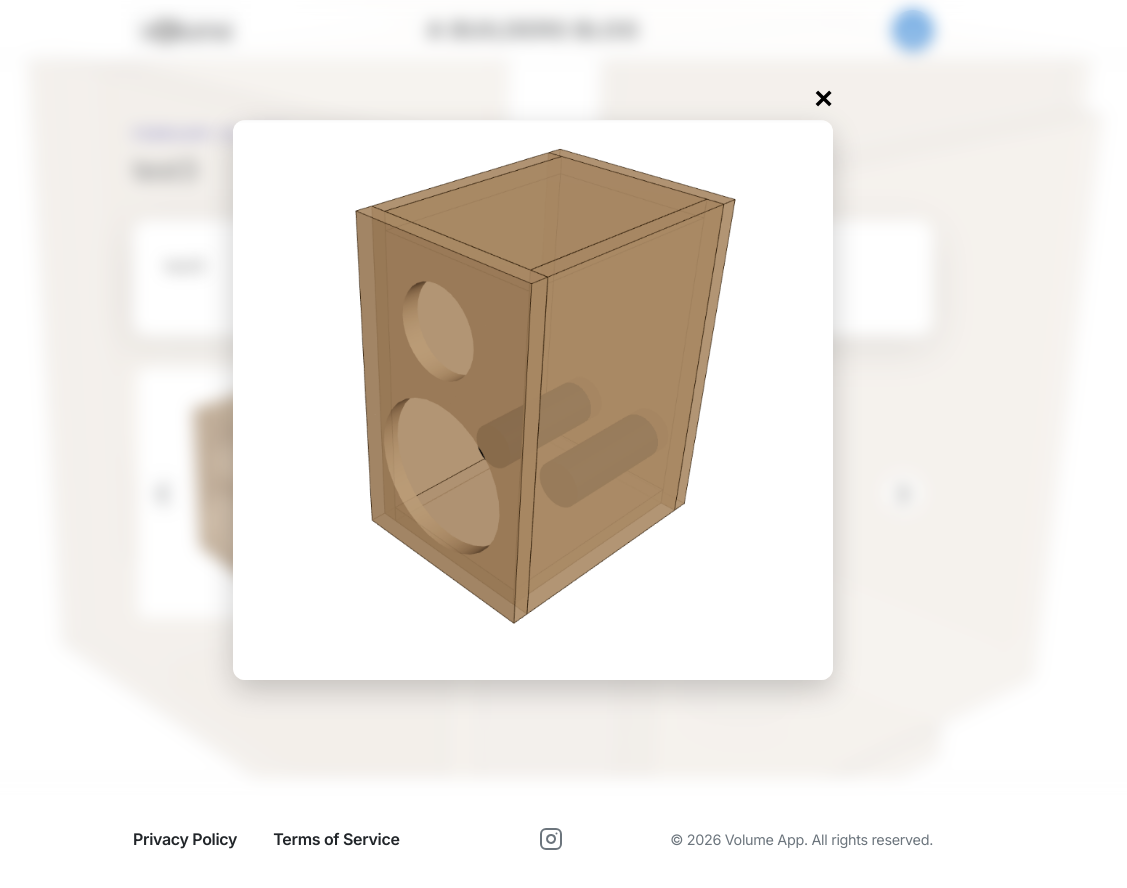
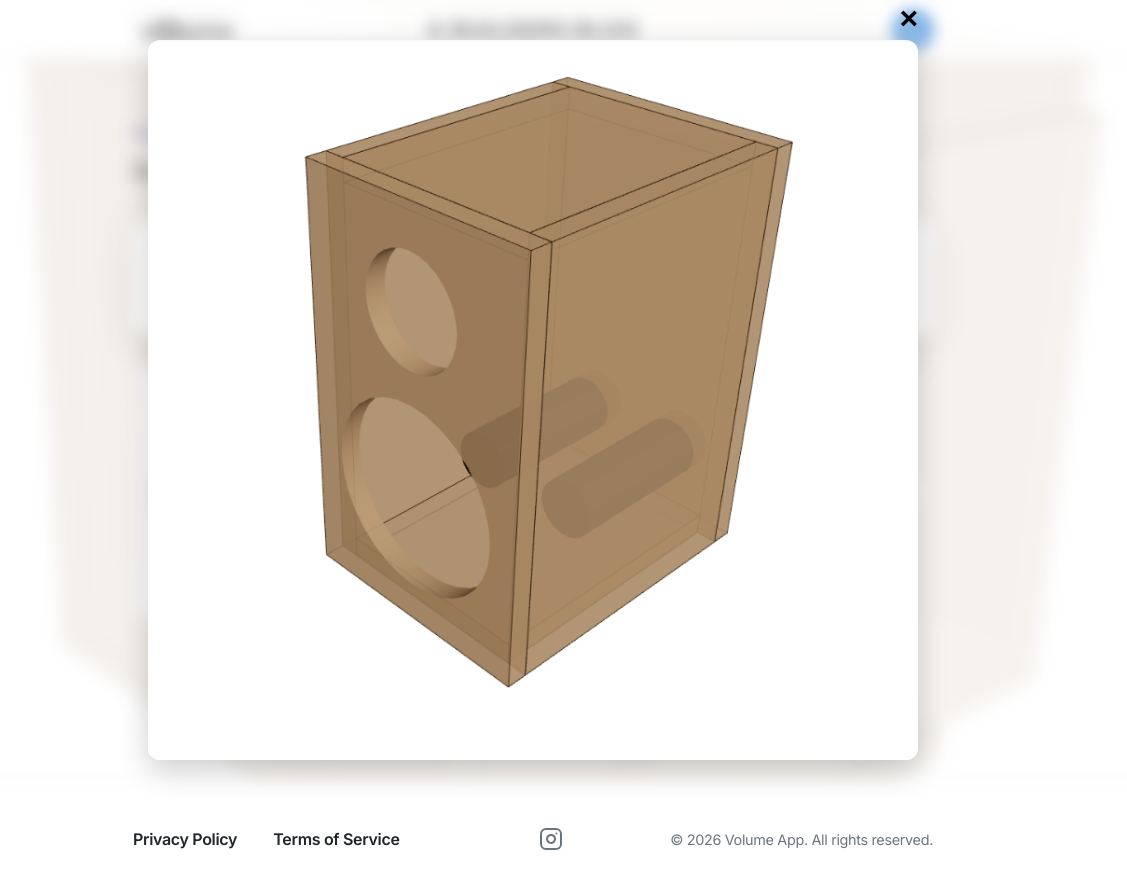
Before and after one commit to christianshort-bit/volume-blog, an Electron app: page public/index.html in a window 1400 px wide. Both pictures are taken after a click on the picture 438 px from the left and 492 px from the top of the page. Shown: the whole page, without its empty margins (167-1294 px from the left). Drawn offline with Linux system fonts and the light colour scheme.

Commit message:
Fix logo scaling and lightbox vertical centering

```diff
--- a/public/style.css
+++ b/public/style.css
@@ -188,12 +188,9 @@ a:hover {
     }
 
     .header-title {
-        font-size: 1rem;
+        font-size: 0.9rem;
         letter-spacing: 0px;
-    }
-
-    .logo-img {
-        max-height: 28px;
+        white-space: nowrap;
     }
 
     .home-btn {
@@ -375,16 +372,15 @@ a:hover {
 
 .lightbox-content {
     position: relative;
-    max-width: 90%;
-    max-height: 90%;
+    display: flex;
+    justify-content: center;
+    align-items: center;
 }
 
 .lightbox-img {
-    max-width: 600px;
-    /* Max 600px on longest side */
-    max-height: 600px;
-    width: auto;
-    height: auto;
+    max-width: 90vw;
+    max-height: 90vh;
+    object-fit: contain;
     border-radius: 12px;
     /* Rounded edges */
     box-shadow: 0 10px 30px rgba(0, 0, 0, 0.2);
```
